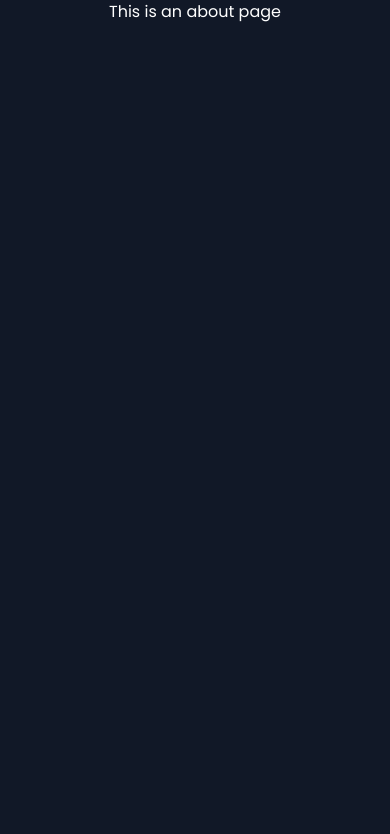
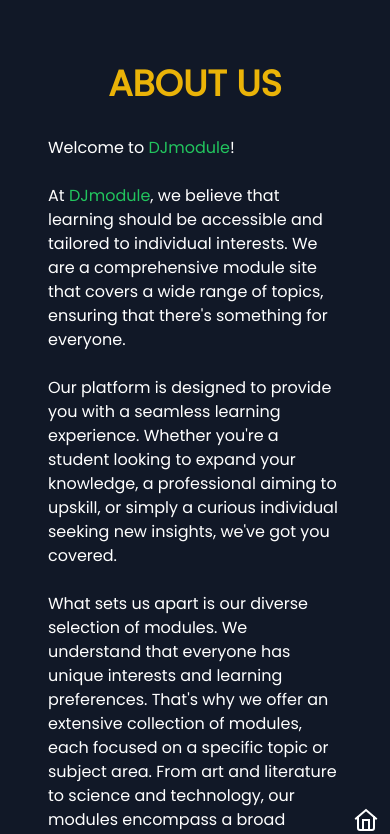
Before and after one commit to djlemmor/dj-module, a Vue app: page /about in a window 390 px wide. Shown: the top 834 px of the page. Built offline with nearby package versions, Linux system fonts and the light colour scheme.

Commit message:
update the mobile responsiveness, added about page, and change readme

```diff
--- a/src/App.vue
+++ b/src/App.vue
@@ -29,6 +29,12 @@ const goToHomePage = () => {
   router.push({ name: 'home' })
 }
 
+const goToAboutPage = () => {
+  currentPage.value = 0
+  setMenuTransition()
+  router.push({ name: 'about' })
+}
+
 const goToNextPage = () => {
   currentPage.value++
   setMenuTransition()
@@ -55,6 +61,7 @@ provide('footer', withFooter)
 provide('page', {
   setCurrentPage,
   goToHomePage,
+  goToAboutPage,
   goToNextPage,
   goToPrevPage
 })
--- a/src/components/layout/DefaultLayout.vue
+++ b/src/components/layout/DefaultLayout.vue
@@ -1,5 +1,5 @@
 <template>
-  <main class="flex flex-col min-h-screen text-white text-justify items-center">
+  <main class="text-white">
     <slot></slot>
   </main>
 </template>
--- a/src/components/navigation/FooterNav.vue
+++ b/src/components/navigation/FooterNav.vue
@@ -1,7 +1,7 @@
 <template>
   <footer
     v-show="withFooter"
-    class="fixed right-1 bottom-1 flex justify-end items-center text-white"
+    class="flex justify-end items-center text-white p-2 md:fixed md:right-1 md:bottom-1"
   >
     <div class="flex">
       <!-- HOME -->
@@ -11,7 +11,7 @@
           viewBox="0 0 24 24"
           fill="none"
           stroke="#fff"
-          stroke-width="1"
+          stroke-width="2"
           stroke-linecap="square"
           stroke-linejoin="arcs"
           class="w-6 h-6"
@@ -20,6 +20,25 @@
           <path d="M9 22V12h6v10M2 10.6L12 2l10 8.6" />
         </svg>
       </div>
+
+      <!-- INFO -->
+      <div @click="goToAboutPage" class="cursor-pointer hover:bg-black hover:bg-opacity-50 p-1">
+        <svg
+          xmlns="http://www.w3.org/2000/svg"
+          viewBox="0 0 24 24"
+          fill="none"
+          stroke="#ffffff"
+          stroke-width="2"
+          stroke-linecap="square"
+          stroke-linejoin="arcs"
+          class="w-6 h-6"
+        >
+          <circle cx="12" cy="12" r="10"></circle>
+          <line x1="12" y1="16" x2="12" y2="12"></line>
+          <line x1="12" y1="8" x2="12.01" y2="8"></line>
+        </svg>
+      </div>
+
       <!-- MENU -->
       <div @click="toggleMenu" class="cursor-pointer hover:bg-black hover:bg-opacity-50 p-1">
         <svg
@@ -27,7 +46,7 @@
           viewBox="0 0 24 24"
           fill="none"
           stroke="#fff"
-          stroke-width="1"
+          stroke-width="2"
           stroke-linecap="square"
           stroke-linejoin="arcs"
           class="w-6 h-6"
@@ -37,26 +56,28 @@
           <line x1="3" y1="18" x2="21" y2="18"></line>
         </svg>
       </div>
+
       <!-- Previous -->
       <div @click="goToPrevPage" class="cursor-pointer hover:bg-black hover:bg-opacity-50 p-1">
         <svg
           xmlns="http://www.w3.org/2000/svg"
           fill="none"
           viewBox="0 0 24 24"
-          stroke-width="1.5"
+          stroke-width="2"
           stroke="currentColor"
           class="w-6 h-6"
         >
           <path stroke-linecap="round" stroke-linejoin="round" d="M15.75 19.5L8.25 12l7.5-7.5" />
         </svg>
       </div>
+
       <!-- Next -->
       <div @click="goToNextPage" class="cursor-pointer hover:bg-black hover:bg-opacity-50 p-1">
         <svg
           xmlns="http://www.w3.org/2000/svg"
           fill="none"
           viewBox="0 0 24 24"
-          stroke-width="1.5"
+          stroke-width="2"
           stroke="currentColor"
           class="w-6 h-6"
         >
@@ -75,5 +96,5 @@ defineProps({
 })
 
 const { toggleMenu } = inject('menu')
-const { goToHomePage, goToPrevPage, goToNextPage } = inject('page')
+const { goToHomePage, goToAboutPage, goToPrevPage, goToNextPage } = inject('page')
 </script>
--- a/src/components/navigation/SidebarNav.vue
+++ b/src/components/navigation/SidebarNav.vue
@@ -1,7 +1,7 @@
 <template>
   <div
     :class="menuTransition"
-    class="fixed top-0 left-0 h-screen font-bold w-96 p-6 bg-gray-100 transition-transform"
+    class="fixed top-0 left-0 h-full font-bold w-96 p-6 bg-gray-100 transition-transform"
   >
     <h2 class="text-2xl font-bold mb-2">
       <RouterLink
--- a/src/views/AboutView.vue
+++ b/src/views/AboutView.vue
@@ -1,5 +1,57 @@
 <template>
-  <div class="about">
-    <h1>This is an about page</h1>
+  <div class="h-screen flex flex-col p-12">
+    <h1 class="w-full uppercase font-bold text-4xl xl:text-5xl py-4 text-center text-yellow-500">
+      ABOUT US
+    </h1>
+    <p class="lg:text-lg py-4">
+      Welcome to <span class="text-green-500">DJmodule</span>! <br /><br />
+      At <span class="text-green-500">DJmodule</span>, we believe that learning should be accessible
+      and tailored to individual interests. We are a comprehensive module site that covers a wide
+      range of topics, ensuring that there's something for everyone. <br /><br />
+      Our platform is designed to provide you with a seamless learning experience. Whether you're a
+      student looking to expand your knowledge, a professional aiming to upskill, or simply a
+      curious individual seeking new insights, we've got you covered.
+      <br /><br />
+      What sets us apart is our diverse selection of modules. We understand that everyone has unique
+      interests and learning preferences. That's why we offer an extensive collection of modules,
+      each focused on a specific topic or subject area. From art and literature to science and
+      technology, our modules encompass a broad spectrum of subjects to cater to your intellectual
+      curiosity.
+      <br /><br />
+      We invite you to explore our website and embark on your learning adventure. Discover
+      fascinating topics, expand your horizons, and acquire valuable knowledge that will empower you
+      in your personal and professional pursuits.
+      <br /><br />
+      Thank you for joining us on this educational journey. We look forward to being your trusted
+      source of knowledge and inspiration.
+    </p>
+    <div
+      @click="goToHomePage"
+      class="fixed bottom-1 right-1 p-2 cursor-pointer hover:bg-black hover:bg-opacity-50"
+    >
+      <svg
+        xmlns="http://www.w3.org/2000/svg"
+        viewBox="0 0 24 24"
+        fill="none"
+        stroke="#fff"
+        stroke-width="2"
+        stroke-linecap="square"
+        stroke-linejoin="arcs"
+        class="w-6 h-6"
+      >
+        <path d="M20 9v11a2 2 0 0 1-2 2H6a2 2 0 0 1-2-2V9" />
+        <path d="M9 22V12h6v10M2 10.6L12 2l10 8.6" />
+      </svg>
+    </div>
   </div>
 </template>
+<script setup>
+import { inject, onMounted } from 'vue'
+
+onMounted(() => {
+  footer.value = false
+})
+
+const footer = inject('footer')
+const { goToHomePage } = inject('page')
+</script>
--- a/src/views/HomeView.vue
+++ b/src/views/HomeView.vue
@@ -1,6 +1,10 @@
 <template>
-  <div class="text-center bg-green-500 w-full py-16 my-auto">
-    <h1 class="uppercase font-bold text-5xl relative py-6 text-black">VUE JS</h1>
+  <div class="text-center h-screen flex items-center justify-center">
+    <h1
+      class="bg-green-500 w-full uppercase font-bold text-4xl xl:text-5xl relative py-16 xl:py-24 text-black"
+    >
+      VUE JS
+    </h1>
     <RouterLink
       :to="{ name: 'introduction' }"
       class="absolute top-1/2 transform -translate-y-1/2 right-1 hover:bg-black hover:bg-opacity-50"
@@ -9,7 +13,7 @@
         xmlns="http://www.w3.org/2000/svg"
         fill="none"
         viewBox="0 0 24 24"
-        stroke-width="1.5"
+        stroke-width="2"
         stroke="currentColor"
         class="w-10 h-10 stroke-white"
       >
--- a/src/views/IntroductionView.vue
+++ b/src/views/IntroductionView.vue
@@ -1,13 +1,16 @@
 <template>
   <FadeTransition :appear="true">
-    <div class="flex container my-auto">
-      <div class="flex-1">
-        <img alt="Vue logo" class="w-1/2 mx-auto" src="@/assets/logo.svg" />
+    <div
+      class="h-screen flex items-center justify-center flex-col gap-8 p-12 container mx-auto xl:gap-0 xl:flex-row"
+    >
+      <div class="flex-1 flex justify-center">
+        <img alt="Vue logo" class="w-1/2" src="@/assets/logo.svg" />
       </div>
       <div class="flex-1">
-        <h2 class="text-2xl font-bold text-green-500">What is Vue?</h2>
-        <br />
-        <p class="text-xl">
+        <h2 class="text-xl xl:text-2xl text-center xl:text-left font-bold text-green-500 mb-4">
+          What is Vue?
+        </h2>
+        <p class="xl:text-xl">
           Vue (pronounced /vju:/, like view) is a JavaScript framework for building user interfaces.
           It builds on top of standard HTML, CSS, and JavaScript and provides a declarative and
           component-based programming model that helps you efficiently develop user interfaces, be
@@ -22,7 +25,7 @@
           xmlns="http://www.w3.org/2000/svg"
           fill="none"
           viewBox="0 0 24 24"
-          stroke-width="1.5"
+          stroke-width="2"
           stroke="currentColor"
           class="w-10 h-10 stroke-white"
         >
--- a/src/views/pages/Page1Content.vue
+++ b/src/views/pages/Page1Content.vue
@@ -1,6 +1,8 @@
 <template>
-  <div class="w-full text-4xl font-bold text-center text-yellow-500 uppercase my-auto">
-    Getting Started
+  <div class="h-screen flex justify-center items-center">
+    <h1 class="text-3xl xl:text-4xl font-bold text-center text-yellow-500 uppercase">
+      Getting Started
+    </h1>
   </div>
 </template>
 
--- a/src/views/pages/Page2Content.vue
+++ b/src/views/pages/Page2Content.vue
@@ -1,22 +1,22 @@
 <template>
-  <div class="container mt-[3%]">
+  <div class="container mx-auto p-12">
     <!-- PAGE TITLE -->
     <div>
       <h2 class="text-2xl font-bold text-yellow-500 uppercase">Getting Started</h2>
     </div>
     <!-- MAIN CONTENT -->
-    <div class="flex justify-between gap-10">
+    <div class="flex flex-col justify-between xl:flex-row xl:gap-10">
       <p class="flex-1"></p>
       <h3 class="text-xl font-bold flex-1 text-green-500 my-4">The Progressive Framework</h3>
     </div>
-    <div class="flex gap-10">
+    <div class="flex flex-col xl:flex-row xl:gap-10">
       <!-- LEFT SIDE -->
-      <div class="flex-1 text-sm">
+      <div class="flex-1 text-xs xl:text-sm">
         <code-block :buttonText="'js'" :codeText="jsCodeText" />
         <code-block :buttonText="'template'" :codeText="templateCodeText" />
       </div>
       <!-- RIGHT SIDE -->
-      <div class="flex-1 text-lg">
+      <div class="flex-1 text-base xl:text-lg">
         <p class="mb-4">
           Vue is a framework and ecosystem that covers most of the common features needed in
           frontend development. But the web is extremely diverse - the things we build on the web
```
Also changed, not shown: src/views/pages/Page3Content.vue (+14 -5 lines), 1 other file (tests, documents, lock files or other folders).
